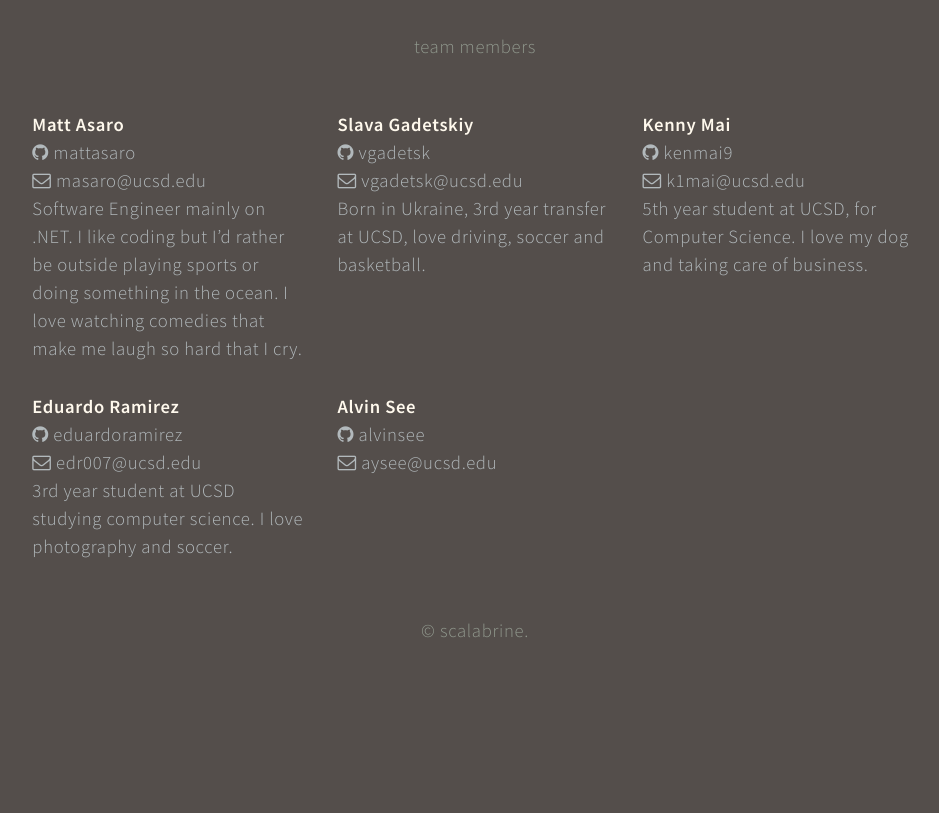
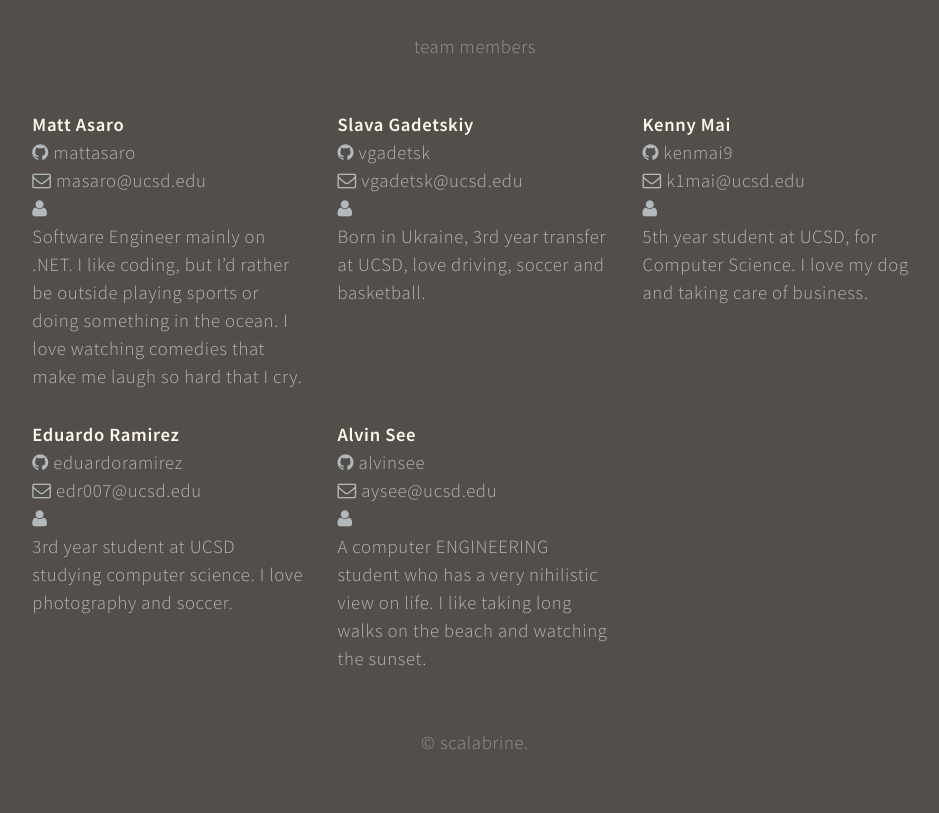
Before and after one commit to eduardoramirez/scalabrine, a PHP site: page / in a window 1280 px wide. Shown: the part 364-1177 px from the top of the page, without its empty margins (165-1104 px from the left). Before the commit the page ends 1002 px from the top, so only its background shows below. Run offline with PHP 8.4, Linux system fonts and the light colour scheme; the visitor is signed in with stand-in values (Sample User, id 1); some libraries are stand-ins or nearby versions.

Commit message:
added profile

```diff
--- a/index.php
+++ b/index.php
@@ -54,19 +54,22 @@ if (!(isset($_SESSION['login']) && $_SESSION['login'] != '')) {
                   <h4>Matt Asaro</h4>
                   <p><i class="fa fa-github"></i> mattasaro</p>
                   <p><i class="fa fa-envelope-o"></i> masaro@ucsd.edu</p>
-                  <p>Software Engineer mainly on .NET. I like coding but I’d rather be outside playing sports or doing something in the ocean. I love watching comedies that make me laugh so hard that I cry.</p>
+                  <p></p>
+                  <p><i class="fa fa-user"></i> <p>Software Engineer mainly on .NET. I like coding, but I’d rather be outside playing sports or doing something in the ocean. I love watching comedies that make me laugh so hard that I cry.</p>
                </section>
                <section class="4u">
                   <h4>Slava Gadetskiy</h4>
                   <p><i class="fa fa-github"></i> vgadetsk</p>
                   <p><i class="fa fa-envelope-o"></i> vgadetsk@ucsd.edu</p>
-                  <p>Born in Ukraine, 3rd year transfer at UCSD, love driving, soccer and basketball.</p>
+                  <p></p>
+                  <p><i class="fa fa-user"></i> <p>Born in Ukraine, 3rd year transfer at UCSD, love driving, soccer and basketball.</p>
                </section>
                <section class="4u">
                   <h4>Kenny Mai</h4>
                   <p><i class="fa fa-github"></i> kenmai9</p>
                   <p><i class="fa fa-envelope-o"></i> k1mai@ucsd.edu</p>
-                  <p>5th year student at UCSD, for Computer Science. I love my dog and taking care of business.</p>
+                  <p></p>
+                  <p><i class="fa fa-user"></i> <p>5th year student at UCSD, for Computer Science. I love my dog and taking care of business.</p>
                </section>
             </div>
             <div class="row">
@@ -74,12 +77,15 @@ if (!(isset($_SESSION['login']) && $_SESSION['login'] != '')) {
                   <h4>Eduardo Ramirez</h4>
                   <p><i class="fa fa-github"></i> eduardoramirez</p>
                   <p><i class="fa fa-envelope-o"></i> edr007@ucsd.edu</p>
-                  <p>3rd year student at UCSD studying computer science. I love photography and soccer.</p>
+                  <p></p>
+                  <p><i class="fa fa-user"></i> <p>3rd year student at UCSD studying computer science. I love photography and soccer.</p>
                </section>
                <section class="4u">
                   <h4>Alvin See</h4>
                   <p><i class="fa fa-github"></i> alvinsee</p>
                   <p><i class="fa fa-envelope-o"></i> aysee@ucsd.edu</p>
+                  <p></p>
+                  <p><i class="fa fa-user"></i> <p>A computer ENGINEERING student who has a very nihilistic view on life. I like taking long walks on the beach and watching the sunset.</p>
                </section>
             </div>
          </article>
```
